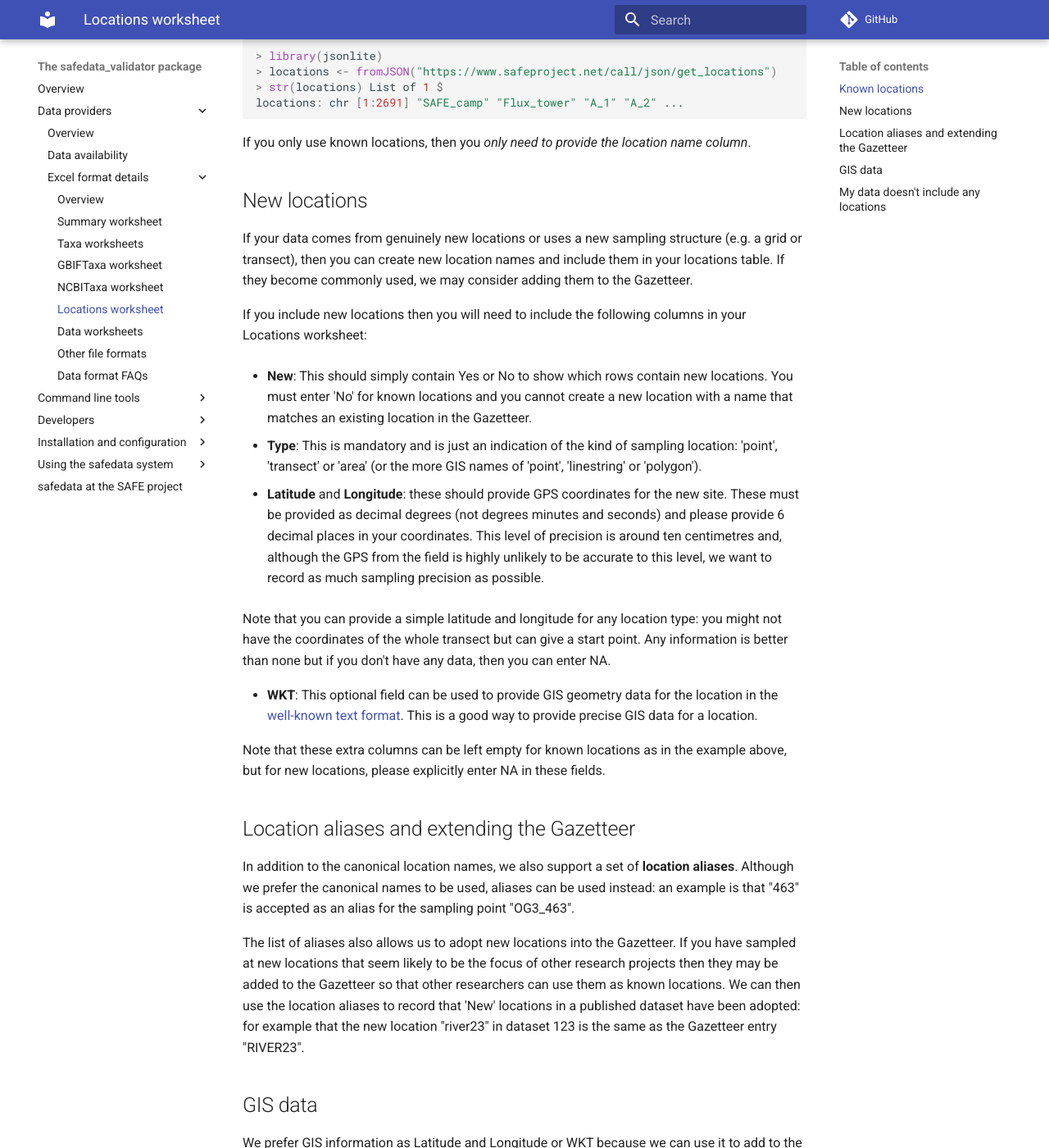
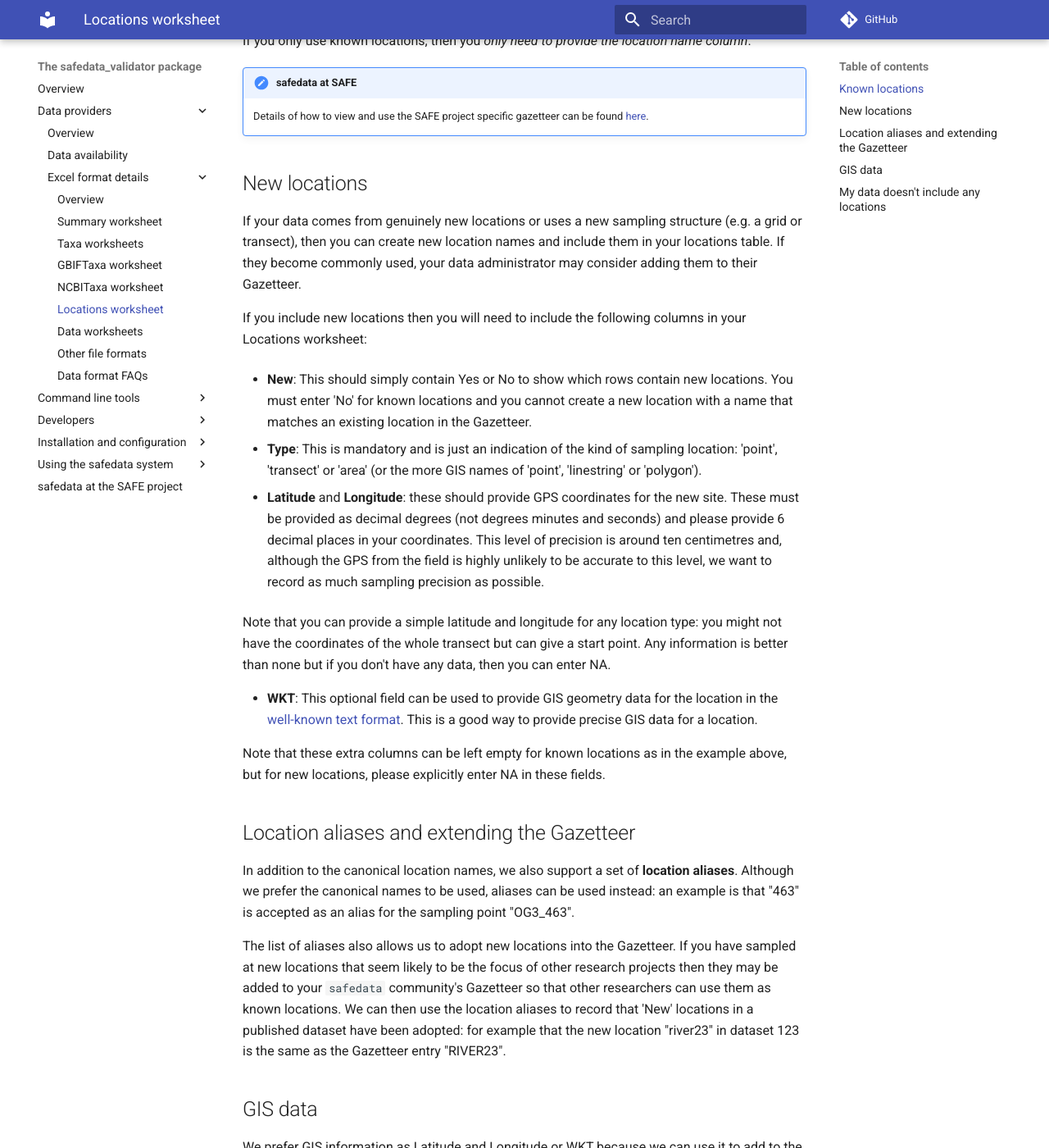
Before and after one commit to ImperialCollegeLondon/safedata_validator, an MkDocs documentation site: the page built from docs/data_providers/data_format/locations.md, in a window 1280 px wide and 1400 px high, scrolled down 1089 px. Shown: the whole window at 82% size. Built offline with MkDocs 1.6.1 and Material for MkDocs 9.7.7, drawn with Linux system fonts in a browser that asks for light colours; comment, search, counter and statistics services are not loaded; some of the changed text lies outside the part shown.

Commit message:
Made description of locations worksheet generic

```diff
--- a/docs/data_providers/data_format/locations.md
+++ b/docs/data_providers/data_format/locations.md
@@ -1,10 +1,10 @@
 # The Location worksheet
 
 All locations used in your data worksheets need to be listed in this worksheet. By
-**location**, we mean the common frequently used areas in which research has happened at
-SAFE. You might have more detail about the precise place you worked in your dataset -
-great! - but using these known locations allows us to get broad spatial data on sampling
-relatively simply.
+**location**, we mean the common frequently used areas in which research has happened
+for the project you are submitting data to. You might have more detail about the precise
+place you worked in your dataset - great! - but using these known locations allows us to
+get broad spatial data on sampling relatively simply.
 
 So, we expect you'll have a set of location names in your data sheets, all of which
 should appear in this worksheet. The worksheet must have the following structure
@@ -22,17 +22,9 @@
 
 ## Known locations
 
-The location names are checked against the location names known in the SAFE gazetteer.
-You can look at the gazetteer webpage to see the available sites and to download
-location data:
-
-[https://www.safeproject.net/info/gazetteer](https://www.safeproject.net/info/gazetteer)
-
-You can download the gazetteer locations from the URL above, but if you want to get a
-list of valid location names for use in a program or script, then we also provide a web
-service that returns a list of valid names as a JSON object:
-
-[https://www.safeproject.net/call/json/get_locations](https://www.safeproject.net/call/json/get_locations)
+The location names are checked against a curated gazetteer of known locations maintained
+for your `safedata` community. This will be constructed and maintained by your data
+administrator, and is accessible through the `safedata` R package.
 
 For example, in R:
 
@@ -45,12 +37,16 @@
 
 If you only use known locations, then you _only need to provide the  location name column_.
 
+!!! Note "safedata at SAFE"
+    Details of how to view and use the SAFE project specific gazetteer can be found
+    [here](../../safedata_at_SAFE.md).
+
 ## New locations
 
 If your data comes from genuinely new locations or uses a new sampling structure (e.g. a
 grid or transect), then you can create new location names and include them in your
-locations table. If they become commonly used, we may consider adding them to the
-Gazetteer.
+locations table. If they become commonly used, your data administrator may consider
+adding them to their Gazetteer.
 
 If you include new locations then you will need to include the following columns in your
 Locations worksheet:
@@ -91,10 +87,10 @@
 
 The list of aliases also allows us to adopt new locations into the Gazetteer. If you
 have sampled at new  locations that seem likely to be the focus of other research
-projects then they may be added to the Gazetteer so that other researchers can use them
-as known locations. We can then use the location aliases to record that 'New' locations
-in a published dataset have been adopted: for example that the new location "river23" in
-dataset 123 is the same as the Gazetteer entry "RIVER23".
+projects then they may be added to your `safedata` community's Gazetteer so that other
+researchers can use them as known locations. We can then use the location aliases to
+record that 'New' locations in a published dataset have been adopted: for example that
+the new location "river23" in dataset 123 is the same as the Gazetteer entry "RIVER23".
 
 ## GIS data
 
```
Also changed, not shown: docs/safedata_at_SAFE.md (+13 -0 lines).
